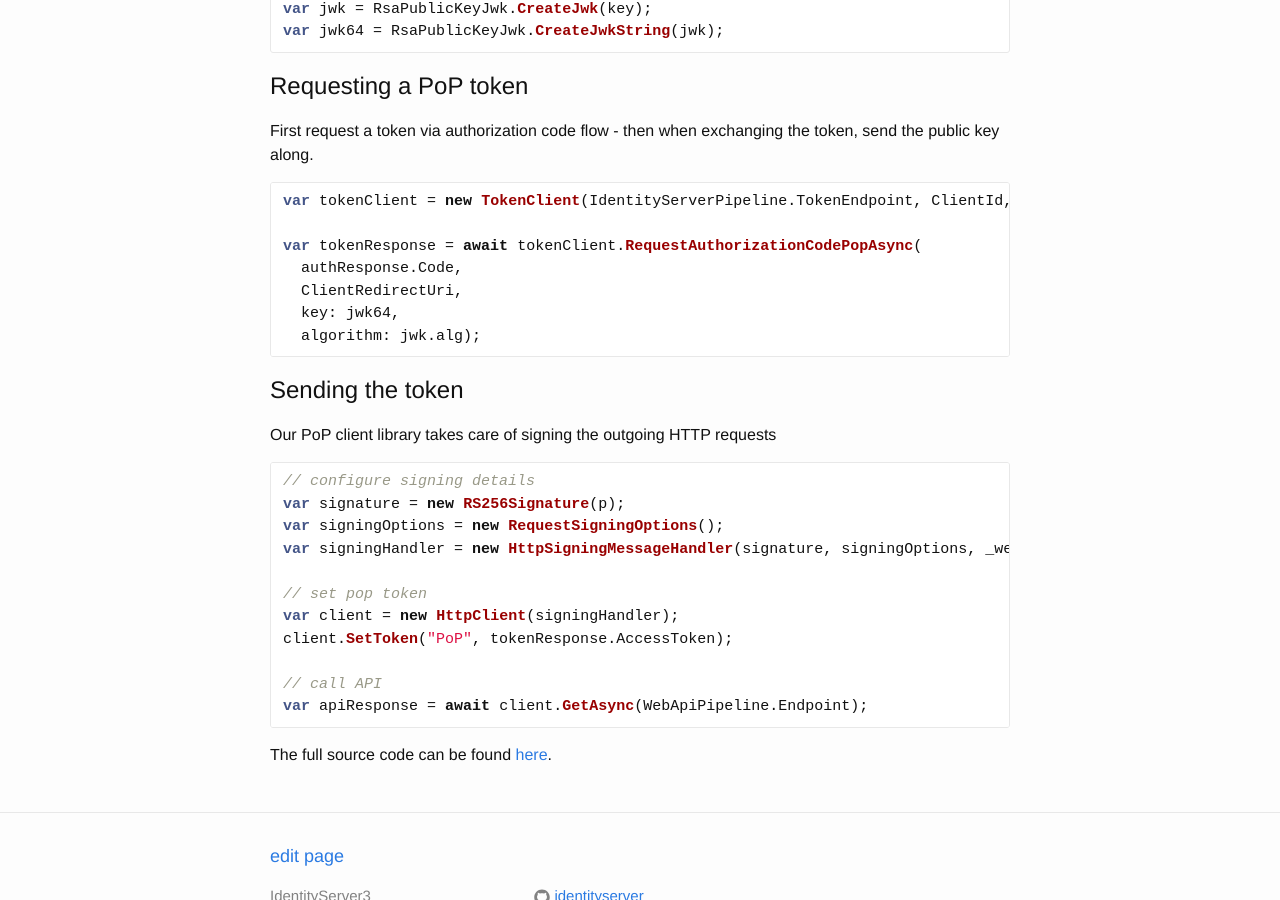
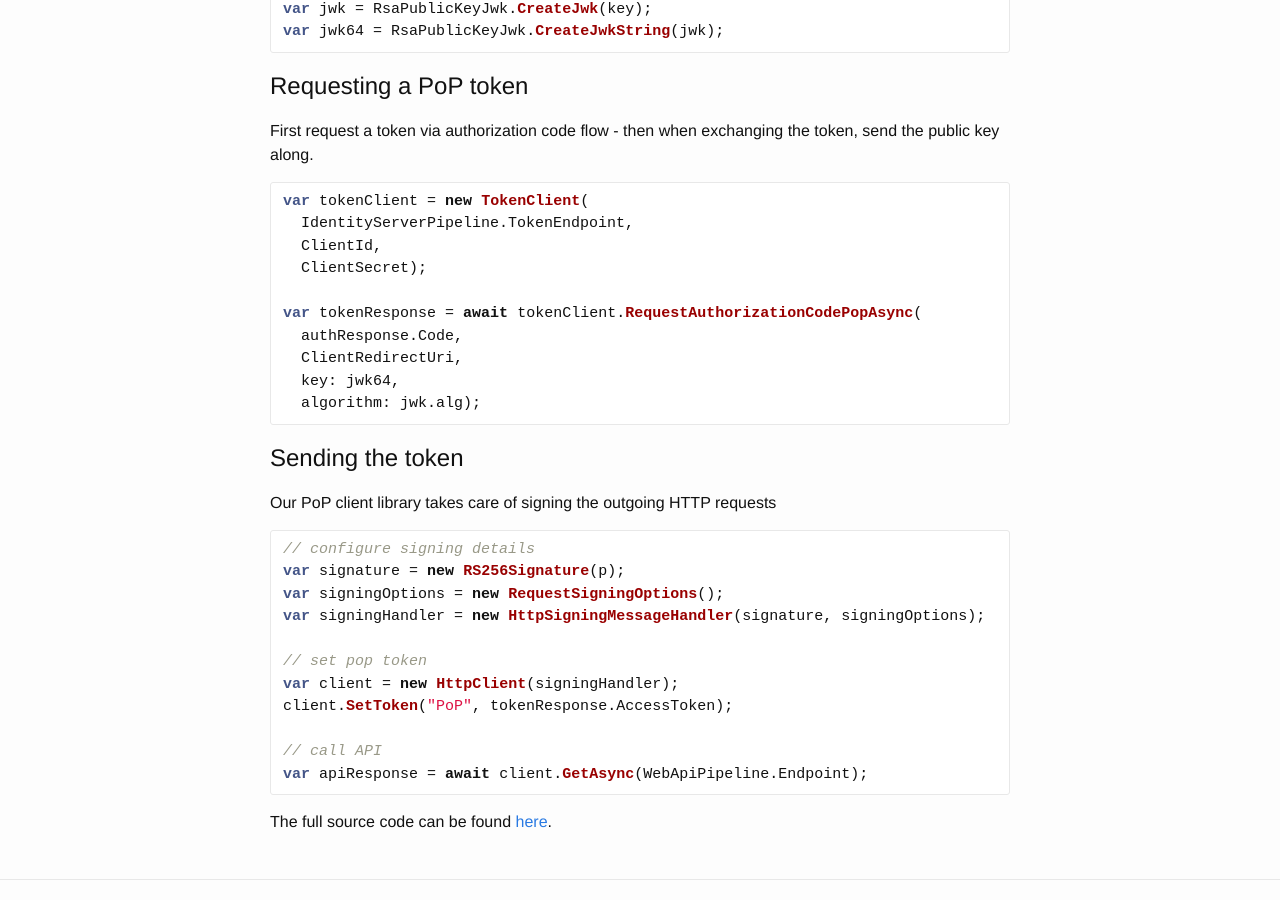
Before and after one commit to IdentityServer/Documentation, a Jekyll site: the page built from docsv2/pop/requesting.md, in a window 1280 px wide and 900 px high, scrolled down 644 px. Built offline with Jekyll 4.4.1, drawn with Linux system fonts in a browser that asks for light colours; some of the changed lines change nothing that is shown.

Commit message:
Update requesting.md

````diff
--- a/docsv2/pop/requesting.md
+++ b/docsv2/pop/requesting.md
@@ -36,7 +36,10 @@ var jwk64 = RsaPublicKeyJwk.CreateJwkString(jwk);
 First request a token via authorization code flow - then when exchanging the token, send the public key along.
 
 ```csharp
-var tokenClient = new TokenClient(IdentityServerPipeline.TokenEndpoint, ClientId, ClientSecret, _idSvrPipeline.Handler);
+var tokenClient = new TokenClient(
+  IdentityServerPipeline.TokenEndpoint,
+  ClientId,
+  ClientSecret);
 
 var tokenResponse = await tokenClient.RequestAuthorizationCodePopAsync(
   authResponse.Code,
@@ -53,7 +56,7 @@ Our PoP client library takes care of signing the outgoing HTTP requests
 // configure signing details
 var signature = new RS256Signature(p);
 var signingOptions = new RequestSigningOptions();
-var signingHandler = new HttpSigningMessageHandler(signature, signingOptions, _webApiPipeline.Handler);
+var signingHandler = new HttpSigningMessageHandler(signature, signingOptions);
 
 // set pop token
 var client = new HttpClient(signingHandler);
````
